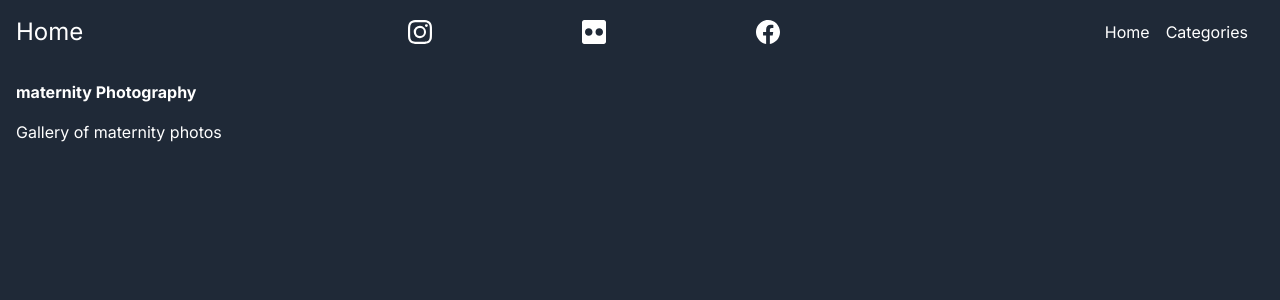
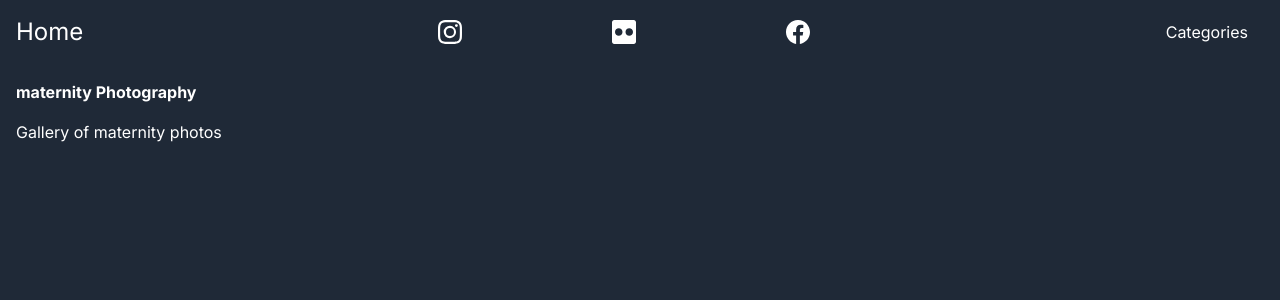
Before and after one commit to frenchie43972/model-status-photography, a Next.js app in the folder model-status-photography/: page /genres/maternity in a window 1280 px wide. Shown: the top 300 px of the page. Built offline with nearby package versions, Linux system fonts and the light colour scheme.

Commit message:
Finished the Navbar for now and planned out what components to add to the project

```diff
--- a/model-status-photography/src/app/components/Navbar.tsx
+++ b/model-status-photography/src/app/components/Navbar.tsx
@@ -41,13 +41,13 @@ const Navbar: React.FC = () => {
   };
 
   return (
-    <nav className=' p-4'>
+    <nav className='p-4'>
       <div className='container mx-auto flex justify-between items-center'>
         <div className='text-2xl flex items-center'>
-          <Link className='mx-auto' href='/'>Home</Link>
+          <Link className='mr-4' href='/'>Home</Link>
         </div>
-        <div className='text-2xl flex items-center'>
-          <ul className='mx-auto flex items-center space-x-[150px]'>
+        <div className='flex items-center space-x-4'>
+          <ul className='flex text-2xl items-center space-x-4 md:space-x-[150px]'>
               <li>
                 <Link
                   href='https://www.instagram.com/model_status_photos/'
@@ -78,12 +78,9 @@ const Navbar: React.FC = () => {
             </ul>
         </div>
         <div className='md:hidden' onClick={toggleMenu}>
-          <i className={isOpen ? 'fa fa-times' : 'fa fa-bars'}>icon</i>
+          <i className={isOpen ? 'fa fa-times' : 'fa fa-bars'}></i>
         </div>
-        <ul className={`md:flex md:items-center ${isOpen ? 'block' : 'hidden'} md:block`}>
-          <li>
-            <Link href='/'>Home</Link>
-          </li>
+        <ul className={`flex flex-col md:flex md:items-center ${isOpen ? 'block' : 'hidden'} md:block`}>
           <li
             className="relative group md:mx-4 my-2 md:my-0"
             onMouseEnter={handleMouseEnter}
@@ -97,7 +94,7 @@ const Navbar: React.FC = () => {
               onMouseLeave={handleMouseLeave}
             >
               {genres.map((genre) => (
-                <li key={genre.name} className='px-4 py-2'>
+                <li key={genre.name} className='px-4 py-2 md:p-0'>
                   <Link href={genre.path} onClick={() => handleRouteClick(genre.path)}>
                     {genre.name}
                   </Link>
```
Also changed, not shown: 1 other file (tests, documents, lock files or other folders).
